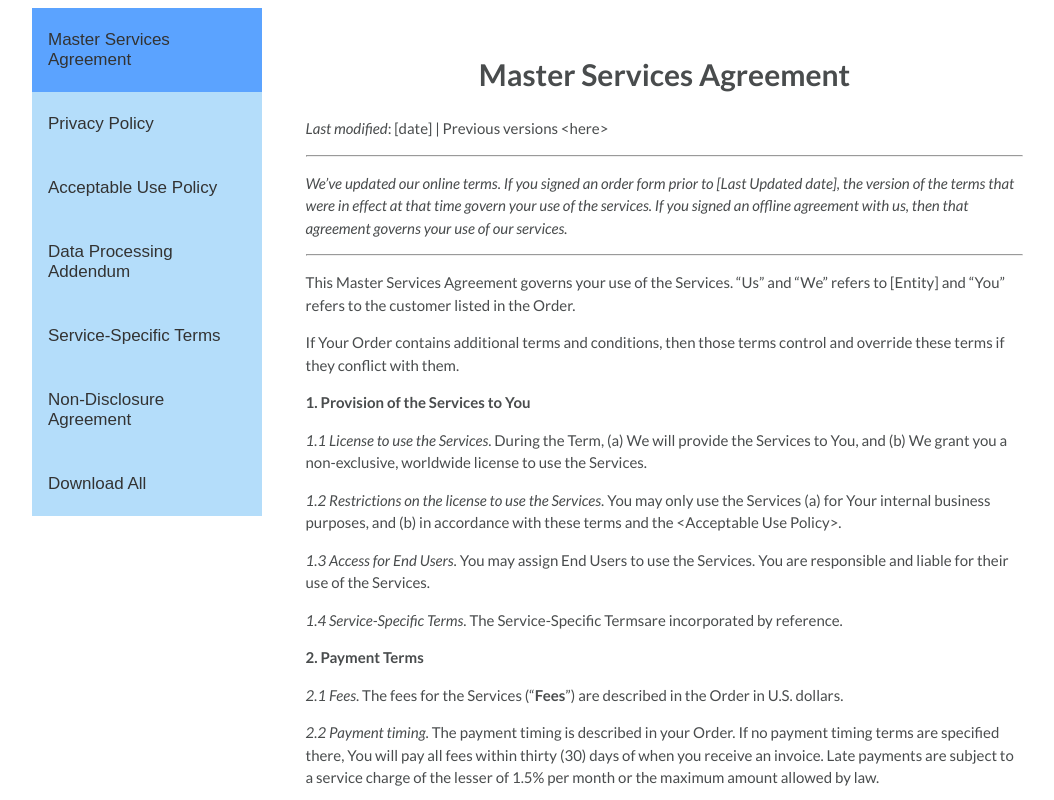
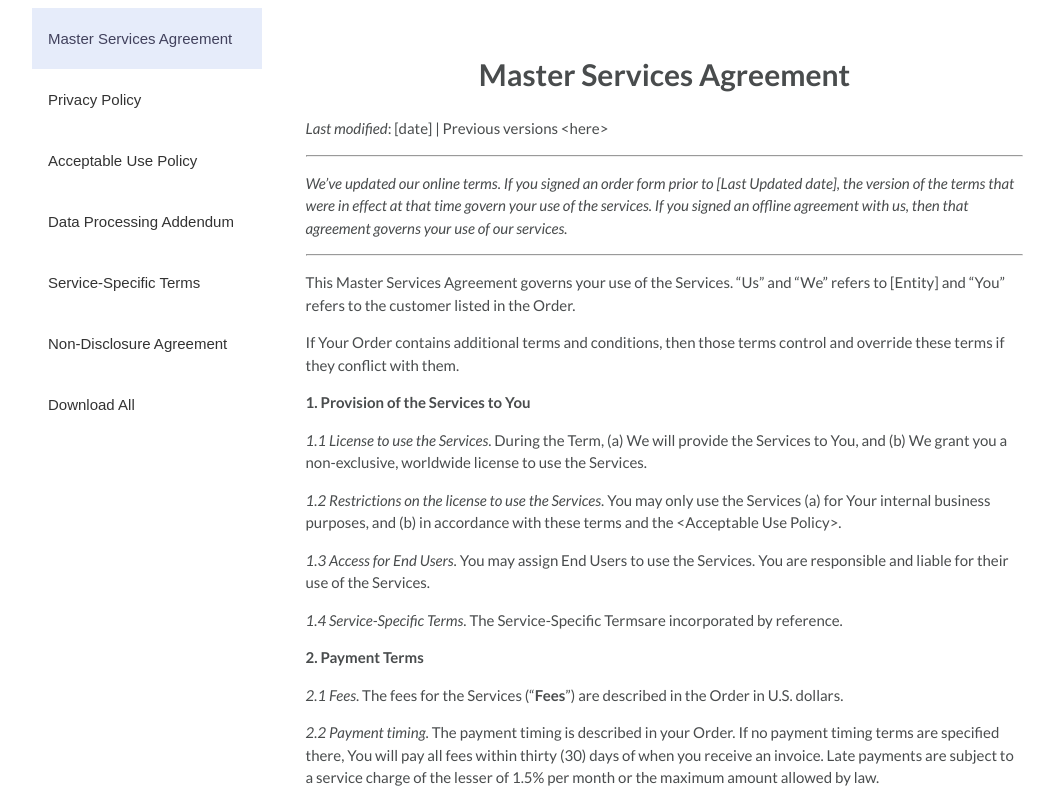
Before and after one commit to CLZDio/CLZDio.github.io, a plain HTML site: page index.html in a window 1280 px wide. Shown: the top 800 px of the page, without its empty margins (33-1087 px from the left). Drawn offline with Linux system fonts and the light colour scheme; a script that the page names is missing.

Commit message:
Update test_css.css

```diff
--- a/test_css.css
+++ b/test_css.css
@@ -5,7 +5,7 @@ body {font-family: "Lato", sans-serif; overflow-y:scroll}
 .tab {
   float: left;
   border: 0px solid #ccc;
-  background-color: #A2D5F9;
+  background-color: #ffffff;
   opacity: 0.8;
   width: 20%;
   height: 300px;
@@ -24,17 +24,19 @@ body {font-family: "Lato", sans-serif; overflow-y:scroll}
   text-align: left;
   cursor: pointer;
   transition: 0.3s;
-  font-size: 17px;
+  font-size: 15px;
 }
 
 /* Change background color of buttons on hover */
 .tab button:hover {
-  background-color: #126299;
+  color: #121234;
+  background-color: #e1e8fa;
 }
 
 /* Create an active/current "tab button" class */
 .tab button.active {
-  background-color: #338DFF;
+  color: #121234;
+  background-color: #e1e8fa;
 }
 
 /* Style the tab content */
```
